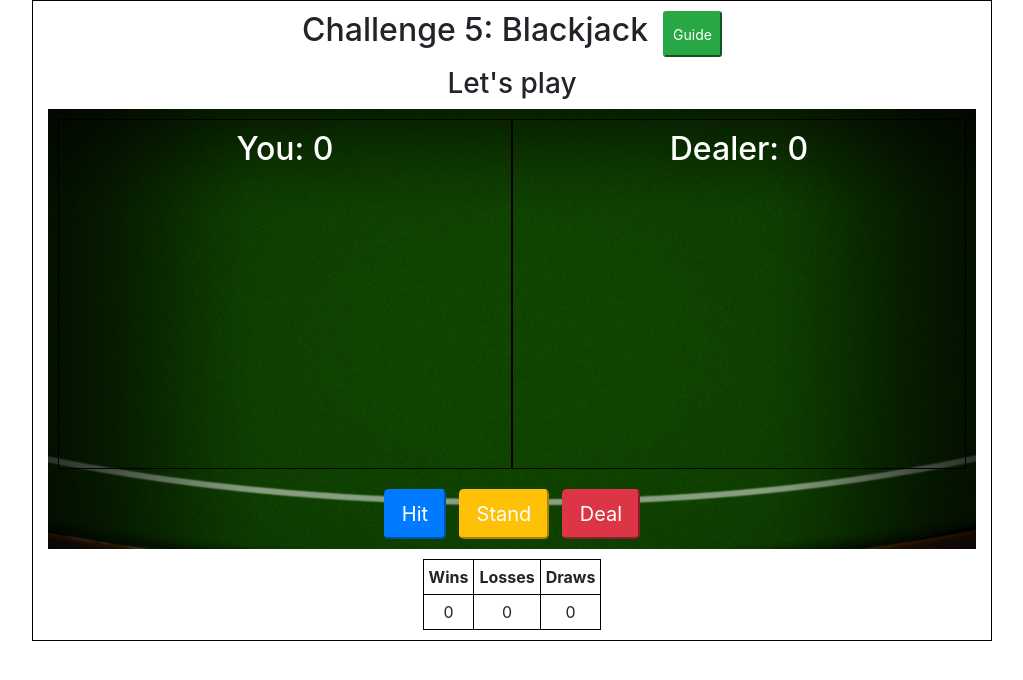
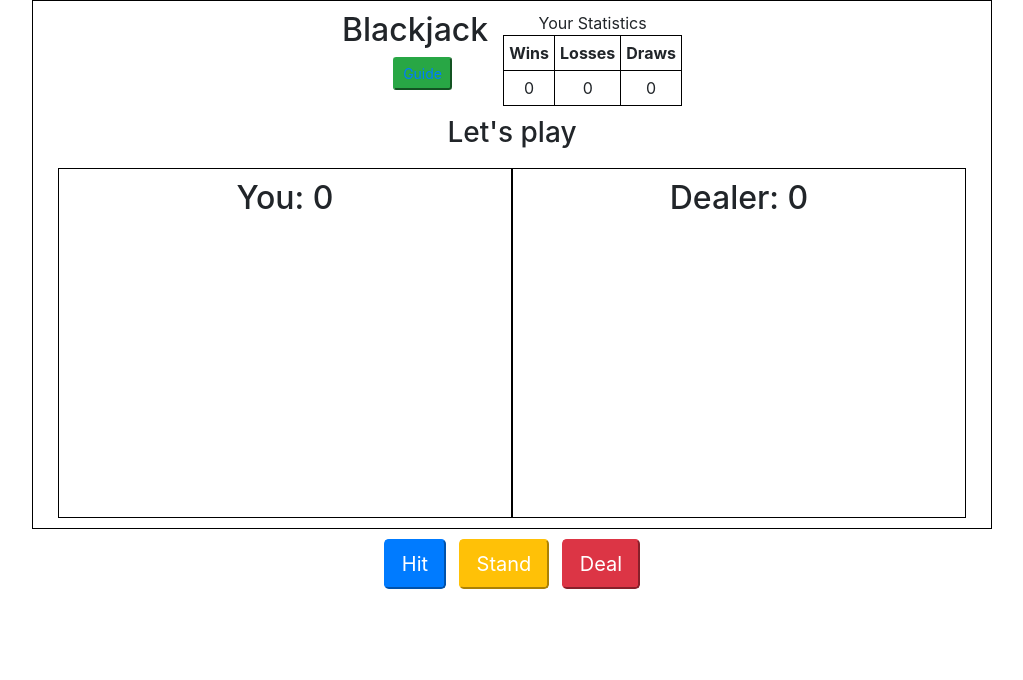
Before and after one commit to letamin/Blackjack, a plain HTML site: page index.html in a window 1280 px wide. Shown: the whole page, without its empty margins (128-1151 px from the left). Drawn offline with nearby package versions, Linux system fonts and the light colour scheme.

Commit message:
Update index.html

```diff
--- a/index.html
+++ b/index.html
@@ -8,19 +8,45 @@
     <link rel="stylesheet" href="https://stackpath.bootstrapcdn.com/bootstrap/4.4.1/css/bootstrap.min.css" integrity="sha384-Vkoo8x4CGsO3+Hhxv8T/Q5PaXtkKtu6ug5TOeNV6gBiFeWPGFN9MuhOf23Q9Ifjh" crossorigin="anonymous">
     <!-------Customer css------->
     <link rel="stylesheet" href="style.css">
-    <script src="script.js" async></script>
+
 
     <title>Blackjack</title>
   </head>
 <body>
     <!-------Blackjack game------->
+
+    <div class="whole-container">
         <div class="container">
             <div class="header">
-            <h2>Challenge 5: Blackjack</h2>
-            <button class="btn-sm btn-success" data-tooltip="Try to get the higest score you can! But remember, it must be higher than the Bot, minimum at 16 and maximum at 21 or else, the bot will win. Click the Hit button to get a new card, Stand button to end your turn/start the Bot turn, and Deal to start a new game." id="guide">Guide</button>
+                <div class="main-title">
+                    <h2>Blackjack</h2>
+                    <button class="btn-sm btn-success" data-tooltip="Try to get the higest score you can! But remember, your score must be higher than the Bot's, minimum at 16 and maximum at 21 or else, the bot will win. Click the Hit button to get a new card, Stand button to end your turn/start the Bot turn, and Deal to start a new game." id="guide"><a href="https://en.wikipedia.org/wiki/Blackjack" target="_blank">Guide</a></button>
                 </div>
-        <h3><span id="blackjack-result">Let's play</span></h3>
-        <div class="container-background">
+                <a href="#" class="toggle-button" id="toggle-button">
+                    <span class="bar"></span>
+                    <span class="bar"></span>
+                    <span class="bar"></span>
+                </a>
+                <div class="table-result invi statistic-table" id="statistic-table">
+                    <table>
+                        <thead>Your Statistics
+                            <tr>
+                                <th>Wins</th>
+                                <th>Losses</th>
+                                <th>Draws</th>
+                            </tr>
+                        </thead>
+                        <tbody>
+                            <tr>
+                                <td><span id="wins">0</span></td>
+                                <td><span id="losses">0</span></td>
+                                <td><span id="draws">0</span></td>
+                            </tr>
+                        </tbody>
+                    </table>
+                </div>
+            </div>
+            <h3 id="lets-play"><span id="blackjack-result">Let's play</span></h3>
             <div class="flex-blackjack-row-1 blackjack-row">
                 <div id="your-box">
                     <h2>You: <span id="your-blackjack-result">0</span></h2>
@@ -30,7 +56,10 @@
                 </div>
             </div>
 
-            <div class="flex-blackjack-row-2 blackjack-row">
+
+        </div>
+
+        <div class="blackjack-row command-button">
             <div>
                 <button class="btn-lg btn-primary mr-2" id="blackjack-hit-button">Hit</button>
                 <button class="btn-lg btn-warning mr-2 text-white" id="blackjack-stand-button">Stand</button>
@@ -39,20 +68,7 @@
         </div>
     </div>
 
-        <div class="flex-blackjack-row-3 blackjack-row">
-            <table>
-                <tr>
-                    <th>Wins</th>
-                    <th>Losses</th>
-                    <th>Draws</th>
-                </tr>
-                <tr>
-                    <td><span id="wins">0</span></td>
-                    <td><span id="losses">0</span></td>
-                    <td><span id="draws">0</span></td>
-                </tr>
-            </table>
-        </div>
-    </div>
+
+    <script src="script.js"></script>
 </body>
 </html>
```
Lines whose indentation alone changed are shown as unchanged.
